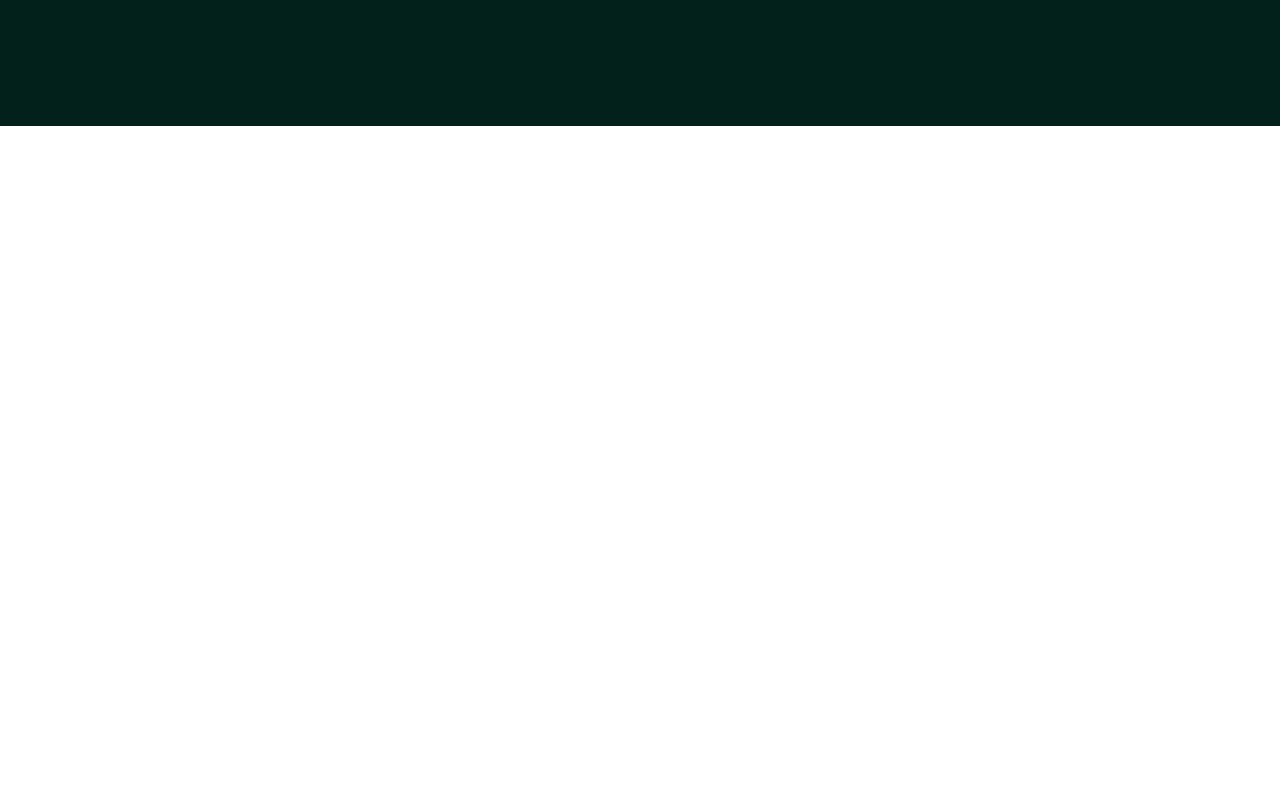
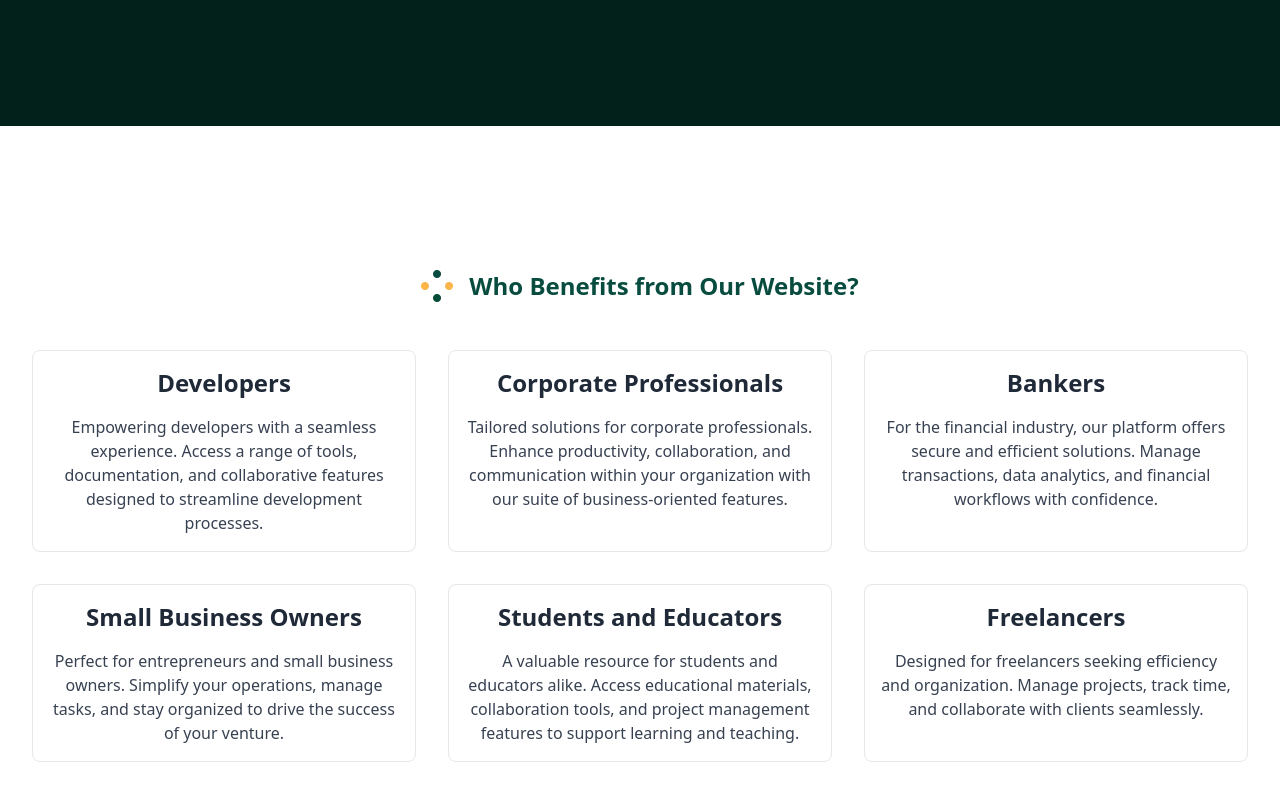
Before and after one commit to Rashedul-Hoque-Rashed/task-management-client, a React (Vite) app: page / in a window 1280 px wide. Shown: the part 774-1574 px from the top of the page. Before the commit the page ends 900 px from the top, so only its background shows below. Built offline with nearby package versions, Linux system fonts and the light colour scheme; no server answers.

Commit message:
create TargetAudience section

```diff
--- a/src/Components/Banner.jsx
+++ b/src/Components/Banner.jsx
@@ -8,7 +8,7 @@ import { Link } from 'react-router-dom';
 
 const Banner = () => {
     return (
-        <div className='bg-[#03211b] overflow-x-hidden min-h-screen'>
+        <div className='bg-[#03211b] overflow-x-hidden'>
             <div className="flex flex-col md:flex-row items-center justify-center px-4 md:px-10 py-40 gap-10 max-w-[1620px] mx-auto">
                 <div data-aos="fade-right" data-aos-duration="2000" className="flex-1">
                     <div className='flex items-center gap-4'>
--- /dev/null
+++ b/src/Components/Footer.jsx
@@ -0,0 +1,21 @@
+
+
+const Footer = () => {
+    return (
+        <div className="w-full bg-[#03211b]">
+            <footer className="footer items-center p-4 text-neutral-content max-w-[1620px] mx-auto">
+            <aside className="items-center grid-flow-col">
+                <p>Copyright © 2023 - All right reserved</p>
+            </aside>
+            <nav className="grid-flow-col gap-4 md:place-self-center md:justify-self-end">
+                <a><svg xmlns="http://www.w3.org/2000/svg" width="24" height="24" viewBox="0 0 24 24" className="fill-current"><path d="M24 4.557c-.883.392-1.832.656-2.828.775 1.017-.609 1.798-1.574 2.165-2.724-.951.564-2.005.974-3.127 1.195-.897-.957-2.178-1.555-3.594-1.555-3.179 0-5.515 2.966-4.797 6.045-4.091-.205-7.719-2.165-10.148-5.144-1.29 2.213-.669 5.108 1.523 6.574-.806-.026-1.566-.247-2.229-.616-.054 2.281 1.581 4.415 3.949 4.89-.693.188-1.452.232-2.224.084.626 1.956 2.444 3.379 4.6 3.419-2.07 1.623-4.678 2.348-7.29 2.04 2.179 1.397 4.768 2.212 7.548 2.212 9.142 0 14.307-7.721 13.995-14.646.962-.695 1.797-1.562 2.457-2.549z"></path></svg>
+                </a>
+                <a><svg xmlns="http://www.w3.org/2000/svg" width="24" height="24" viewBox="0 0 24 24" className="fill-current"><path d="M19.615 3.184c-3.604-.246-11.631-.245-15.23 0-3.897.266-4.356 2.62-4.385 8.816.029 6.185.484 8.549 4.385 8.816 3.6.245 11.626.246 15.23 0 3.897-.266 4.356-2.62 4.385-8.816-.029-6.185-.484-8.549-4.385-8.816zm-10.615 12.816v-8l8 3.993-8 4.007z"></path></svg></a>
+                <a><svg xmlns="http://www.w3.org/2000/svg" width="24" height="24" viewBox="0 0 24 24" className="fill-current"><path d="M9 8h-3v4h3v12h5v-12h3.642l.358-4h-4v-1.667c0-.955.192-1.333 1.115-1.333h2.885v-5h-3.808c-3.596 0-5.192 1.583-5.192 4.615v3.385z"></path></svg></a>
+            </nav>
+        </footer>
+        </div>
+    );
+};
+
+export default Footer;
--- /dev/null
+++ b/src/Components/TargetAudience.jsx
@@ -0,0 +1,49 @@
+import icon from '../assets/icons/title_vector.webp'
+
+const TargetAudience = () => {
+    const targetAudience = [
+        {
+            category: 'Developers',
+            description: 'Empowering developers with a seamless experience. Access a range of tools, documentation, and collaborative features designed to streamline development processes.',
+        },
+        {
+            category: 'Corporate Professionals',
+            description: 'Tailored solutions for corporate professionals. Enhance productivity, collaboration, and communication within your organization with our suite of business-oriented features.',
+        },
+        {
+            category: 'Bankers',
+            description: 'For the financial industry, our platform offers secure and efficient solutions. Manage transactions, data analytics, and financial workflows with confidence.',
+        },
+        {
+            category: 'Small Business Owners',
+            description: 'Perfect for entrepreneurs and small business owners. Simplify your operations, manage tasks, and stay organized to drive the success of your venture.',
+        },
+        {
+            category: 'Students and Educators',
+            description: 'A valuable resource for students and educators alike. Access educational materials, collaboration tools, and project management features to support learning and teaching.',
+        },
+        {
+            category: 'Freelancers',
+            description: 'Designed for freelancers seeking efficiency and organization. Manage projects, track time, and collaborate with clients seamlessly.',
+        }
+    ];
+
+    return (
+        <div className="p-8 mt-28 max-w-[1620px] mx-auto">
+            <div className='flex items-center gap-4 justify-center mb-12'>
+                <img src={icon} alt="" />
+                <h4 className="text-xl md:text-2xl font-bold text-[#074c3e]">Who Benefits from Our Website?</h4>
+            </div>
+            <div className="grid grid-cols-1 md:grid-cols-2 lg:grid-cols-3 gap-8">
+                {targetAudience.map((audience, index) => (
+                    <div key={index} className="text-center p-4 border rounded-lg">
+                        <p className="text-2xl font-semibold mb-4">{audience.category}</p>
+                        <p className="text-gray-700">{audience.description}</p>
+                    </div>
+                ))}
+            </div>
+        </div>
+    );
+};
+
+export default TargetAudience;
--- a/src/Layouts/Main.jsx
+++ b/src/Layouts/Main.jsx
@@ -3,6 +3,7 @@ import Navbar from "../Components/Navbar";
 import AOS from 'aos';
 import 'aos/dist/aos.css';
 import Scroll from "../Components/Scroll";
+import Footer from "../Components/Footer";
 AOS.init();
 
 const Main = () => {
@@ -11,6 +12,7 @@ const Main = () => {
             <Scroll/>
             <Navbar/>
             <Outlet/>
+            <Footer/>
         </div>
     );
 };
--- a/src/Pages/Home.jsx
+++ b/src/Pages/Home.jsx
@@ -1,10 +1,16 @@
+import AskedQuestions from "../Components/AskedQuestions";
 import Banner from "../Components/Banner";
+import TargetAudience from "../Components/TargetAudience";
+import WhyUs from "../Components/WhyUs";
 
 
 const Home = () => {
     return (
         <div>
             <Banner/>
+            <TargetAudience/>
+            <WhyUs/>
+            <AskedQuestions/>
         </div>
     );
 };
```
